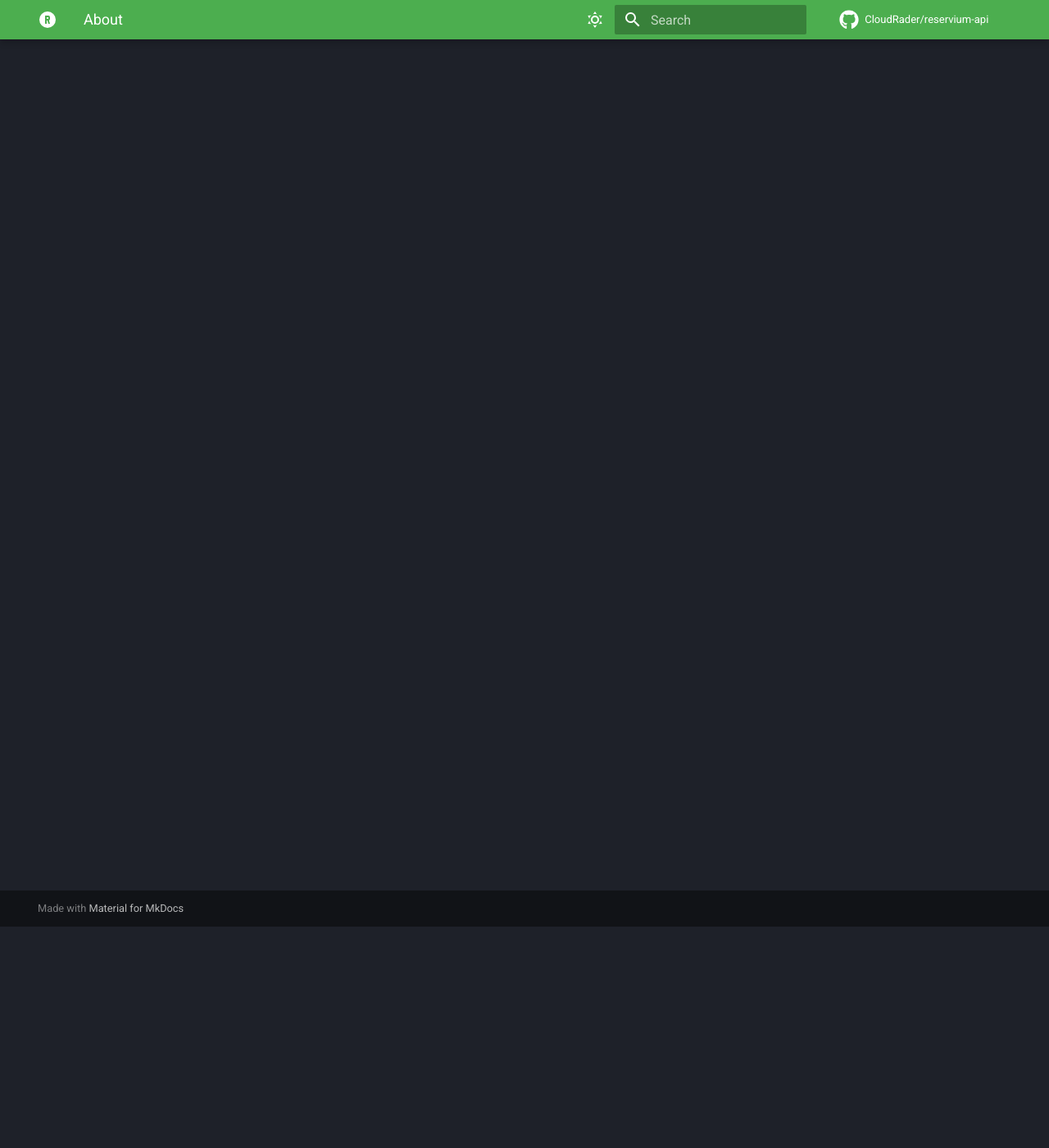
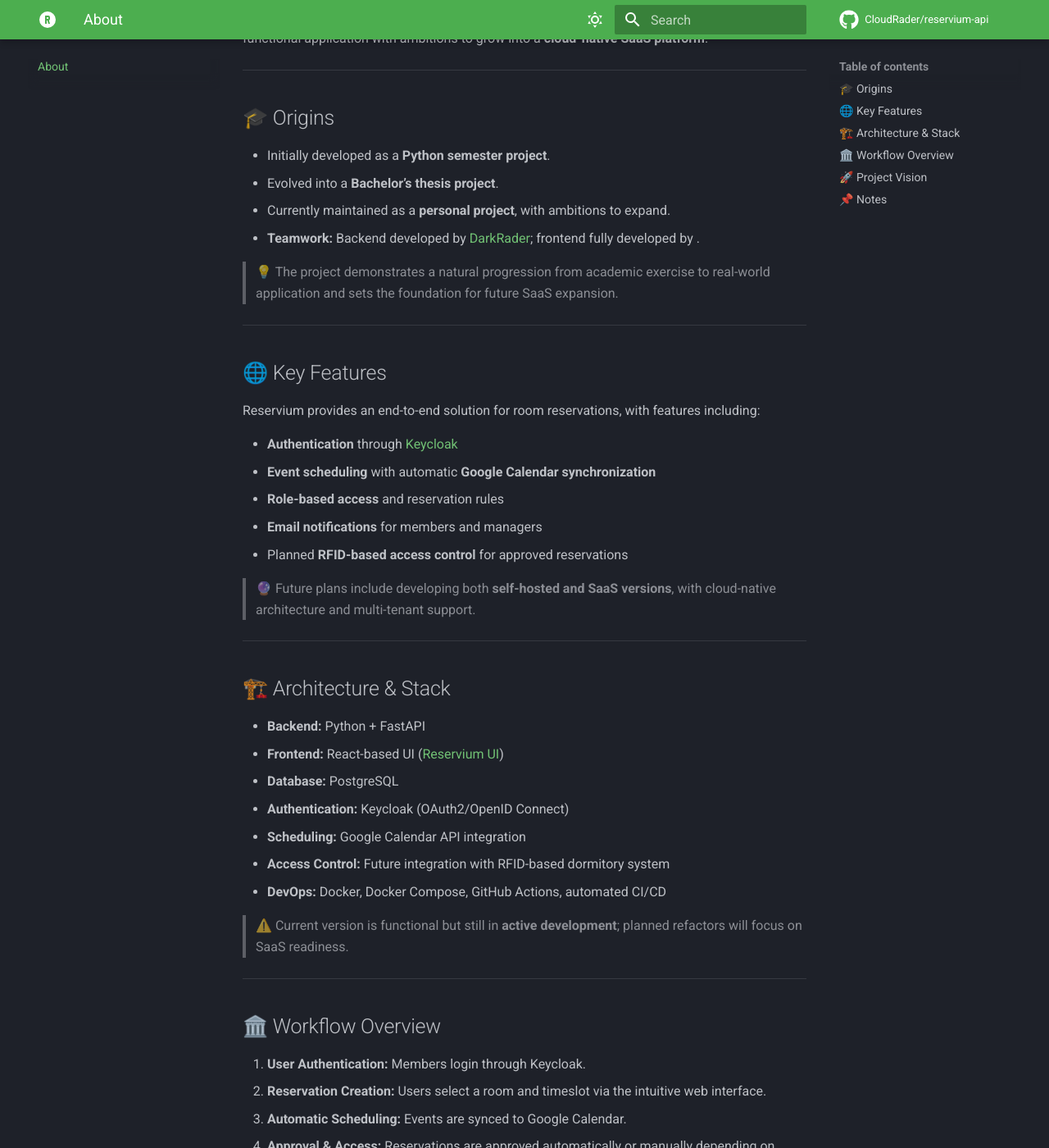
Before and after one commit to CloudRader/reservium-docs, an MkDocs documentation site: the page built from docs/about.md, in a window 1280 px wide and 1400 px high, scrolled down 270 px. Shown: the whole window at 82% size. Built offline with MkDocs 1.6.1 and Material for MkDocs 9.7.7, drawn with Linux system fonts in a browser that asks for light colours; comment, search, counter and statistics services are not loaded; some of the changed text lies outside the part shown.

Commit message:
chore: update mkdocs config and add info to about

```diff
--- a/docs/about.md
+++ b/docs/about.md
@@ -1,3 +1,78 @@
-# About My Project
+# About Reservium
 
-This page gives more information about the project.
+Reservium is a **custom reservation system** originally developed for the **Buben Club (BUK)** dormitory, designed to streamline room booking and reduce administrative workload.
+It has since evolved from a semester project to a **Bachelor's thesis project** and is now a fully functional application with ambitions to grow into a **cloud-native SaaS platform**.
+
+---
+
+## 🎓 Origins
+
+- Initially developed as a **Python semester project**.
+- Evolved into a **Bachelor’s thesis project**.
+- Currently maintained as a **personal project**, with ambitions to expand.
+- **Teamwork:** Backend developed by  [DarkRader](https://github.com/DarkRader); frontend fully developed by [](https://github.com/daniilk11).
+
+> 💡 The project demonstrates a natural progression from academic exercise to real-world application and sets the foundation for future SaaS expansion.
+
+---
+
+## 🌐 Key Features
+
+Reservium provides an end-to-end solution for room reservations, with features including:
+
+- **Authentication** through [Keycloak](https://www.keycloak.org)
+- **Event scheduling** with automatic **Google Calendar synchronization**
+- **Role-based access** and reservation rules
+- **Email notifications** for members and managers
+- Planned **RFID-based access control** for approved reservations
+
+> 🔮 Future plans include developing both **self-hosted and SaaS versions**, with cloud-native architecture and multi-tenant support.
+
+---
+
+## 🏗️ Architecture & Stack
+
+- **Backend:** Python + FastAPI
+- **Frontend:** React-based UI ([Reservium UI](https://github.com/CloudRader/reservium-ui))
+- **Database:** PostgreSQL
+- **Authentication:** Keycloak (OAuth2/OpenID Connect)
+- **Scheduling:** Google Calendar API integration
+- **Access Control:** Future integration with RFID-based dormitory system
+- **DevOps:** Docker, Docker Compose, GitHub Actions, automated CI/CD
+
+> ⚠️ Current version is functional but still in **active development**; planned refactors will focus on SaaS readiness.
+
+---
+
+## 🏛️ Workflow Overview
+
+1. **User Authentication:** Members login through Keycloak.
+2. **Reservation Creation:** Users select a room and timeslot via the intuitive web interface.
+3. **Automatic Scheduling:** Events are synced to Google Calendar.
+4. **Approval & Access:** Reservations are approved automatically or manually depending on rules. Future versions will include RFID access.
+5. **Notifications:** Email notifications sent to users and managers.
+
+> 📌 The system ensures **role-specific rules**, **conflict prevention**, and **easy management** of reservations.
+
+---
+
+## 🚀 Project Vision
+
+Reservium aims to become a **cloud-native SaaS** that provides:
+
+- Self-hosted and cloud-hosted versions
+- Multi-tenant architecture for organizations of any size
+- Modular and scalable backend with API-first design
+- Advanced analytics, reporting, and automation features
+
+> 🔧 Currently, the platform is expanding beyond student dormitories to general-purpose organizational use.
+
+---
+
+## 📌 Notes
+
+- Reservium is actively maintained and under continuous development.
+- Integration with additional services (RFID access, third-party APIs) is part of the long-term roadmap.
+- Contributions and suggestions are welcome!
+
+> 💡 Tip: For developers exploring the system, start with the [Getting Started](index.md) guide and the [API Reference]().
--- a/mkdocs.yml
+++ b/mkdocs.yml
@@ -48,17 +48,6 @@
       branch: main
       enabled: !ENV [CI, false]
 
-  - git-latest-changes:
-      limit_to_docs_dir: true
-      repo_vendor: github
-      timestamp_format: "%Y-%m-%d %H:%M"
-      history_limit: 10
-      table_features:
-        - page_path_link
-        - timestamp
-        - author
-        - message
-
 nav:
   - Getting Started: index.md
   - About: about.md
```
